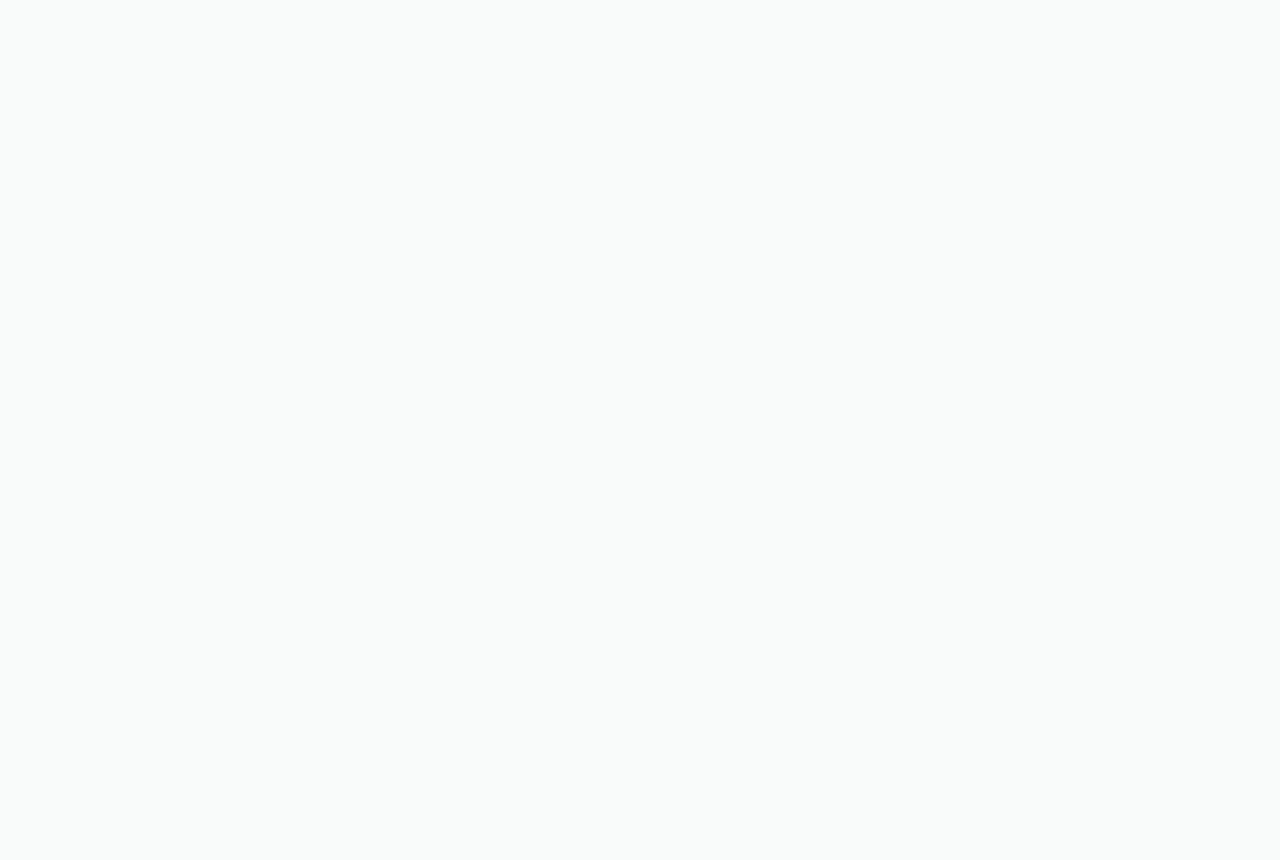
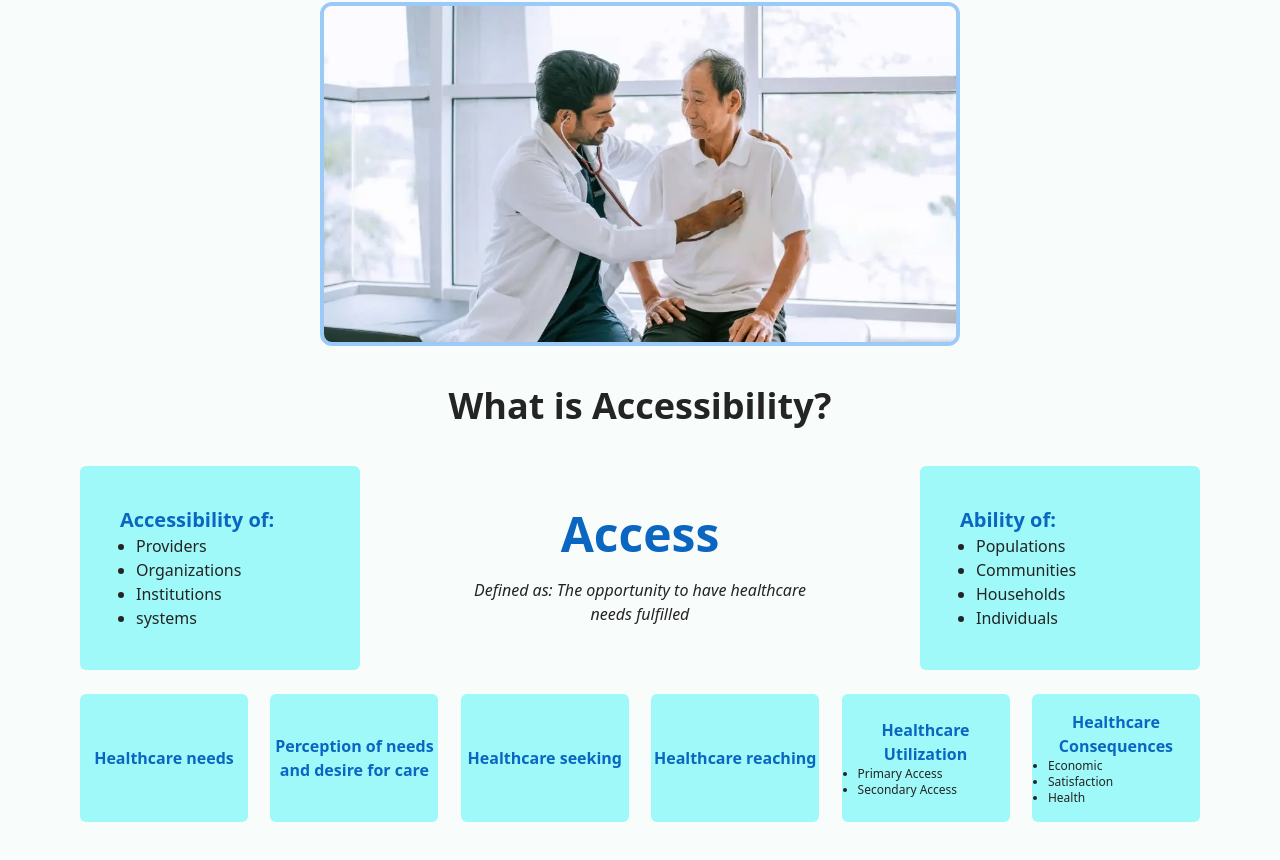
Before and after one commit to DoughnutsNCookies/WebApp-Hist-LandingPage, a Next.js app in the folder hist/: page / in a window 1280 px wide. Shown: the part 1778-2638 px from the top of the page. Before the commit the page ends 1600 px from the top, so only its background shows below. Built offline with nearby package versions, Linux system fonts and the light colour scheme; a web font is replaced by a local one.

Commit message:
Reshaping section done

```diff
--- a/hist/src/pages/components/NavBar.tsx
+++ b/hist/src/pages/components/NavBar.tsx
@@ -25,7 +25,7 @@ const NavBar = () => {
 
   return (
     <nav
-      className={`z-20 fixed top-0 w-full ${
+      className={`z-20 fixed top-0 w-full bg-backgroundColor ${
         firstLoad ? "animate-fade-down" : "transition-all"
       }`}
       style={navbarStyle}
@@ -68,14 +68,12 @@ const NavBar = () => {
           <li>
             <button
               className="hover:text-accentColor transition-all scale-100 hover:scale-105 font-bold underline"
-              // onClick={(e) => {
-              //   setTimeout(() => {
-              //     setNavVisible(false);
-              //   }, 1000);
-              //   document
-              //     .getElementById("Be Our Providers")
-              //     ?.scrollIntoView({ behavior: "smooth" });
-              // }}
+              onClick={(e) => {
+                document
+                  .getElementById("reshaping")
+                  ?.scrollIntoView({ behavior: "smooth" });
+                setNavVisible(false);
+              }}
             >
               Be Our Providers
             </button>
--- a/hist/src/pages/index.tsx
+++ b/hist/src/pages/index.tsx
@@ -2,6 +2,7 @@ import NavBar from "./components/NavBar";
 import AboutSection from "./sections/AboutSection";
 import HomeSection from "./sections/HomeSection";
 import Head from "next/head";
+import ReshapingSection from "./sections/ReshapingSection";
 
 export default function Home() {
   return (
@@ -29,6 +30,7 @@ export default function Home() {
       <NavBar/>
       <HomeSection/>
       <AboutSection/>
+      <ReshapingSection/>
     </main>
   )
 }
--- a/hist/src/pages/sections/AboutSection.tsx
+++ b/hist/src/pages/sections/AboutSection.tsx
@@ -3,7 +3,7 @@ import Image from 'next/image'
 const AboutSection = () => {
     return (
         <section id="about">
-            <div className="h-screen flex flex-col items-center text-center justify-center">
+            <div className="h-screen flex flex-col items-center text-center justify-center gap-y-10">
                 <div className="pb-10 flex flex-col gap-y-4">
                     <p className="text-lg">
                         We focus on <strong className="text-4xl">ACCESSIBILITY</strong>
--- /dev/null
+++ b/hist/src/pages/sections/ReshapingSection.tsx
@@ -0,0 +1,83 @@
+import Image from 'next/image'
+
+const ReshapingSection = () => {
+    return (
+        <section id="reshaping">
+            <div>
+                <h1 className="text-6xl font-bold text-center pt-20 tracking-tighter">
+                    Reshaping Healthcare Accessibility
+                </h1>
+                <div className="flex flex-col justify-center items-center">
+                    <Image
+                        src="/image-3.webp"
+                        alt="Image Reshaping Healthcare Accessibility"
+                        width={250}
+                        height={250}
+                        className="w-[50%] mt-10 border-4 border-primaryColor rounded-xl"
+                        priority
+                    />
+                </div>
+            </div>
+            <div className="h-screen px-20">
+                <h1 className="text-4xl font-bold text-center pt-10">
+                    What is Accessibility?
+                </h1>
+                <div className="flex flex-row justify-between pt-10">
+                    <div className="bg-secondaryColor p-10 rounded-md w-[25%]">
+                        <h2 className="text-xl font-bold text-accentColor">Accessibility of:</h2>
+                        <ul className="list-disc pl-4 items-center">
+                            <li>Providers</li>
+                            <li>Organizations</li>
+                            <li>Institutions</li>
+                            <li>systems</li>
+                        </ul>
+                    </div>
+                    <div className="w-[30%] flex flex-col justify-center items-center gap-5">
+                        <h1 className="text-5xl font-bold text-center text-accentColor">Access</h1>
+                        <p className="text-center text-md italic">Defined as: The opportunity to have healthcare needs fulfilled</p>
+                    </div>
+                    <div className="bg-secondaryColor p-10 rounded-md w-[25%]">
+                        <h2 className="text-xl font-bold text-accentColor">Ability of:</h2>
+                        <ul className="list-disc pl-4 items-center">
+                            <li>Populations</li>
+                            <li>Communities</li>
+                            <li>Households</li>
+                            <li>Individuals</li>
+                        </ul>
+                    </div>
+                </div>
+                <div className="w-full">
+                    <ul className="flex flex-row mt-6 h-32 justify-between gap-x-4">
+                        <li className="w-[15%] bg-secondaryColor rounded-md grid justify-center items-center text-center text-accentColor font-bold">Healthcare needs</li>
+                        <li className="w-[15%] bg-secondaryColor rounded-md grid justify-center items-center text-center text-accentColor font-bold">
+                            Perception of needs and desire for care
+                        </li>
+                        <li className="w-[15%] bg-secondaryColor rounded-md grid justify-center items-center text-center text-accentColor font-bold">Healthcare seeking</li>
+                        <li className="w-[15%] bg-secondaryColor rounded-md grid justify-center items-center text-center text-accentColor font-bold">Healthcare reaching</li>
+                        <li className="w-[15%] bg-secondaryColor rounded-md grid justify-center items-center text-center text-accentColor font-bold">
+                            <div>
+                                <h1>Healthcare Utilization</h1>
+                                <ul className="list-disc text-start pl-4 text-textColor font-normal">
+                                    <li className="text-xs">Primary Access</li>
+                                    <li className="text-xs">Secondary Access</li>
+                                </ul>
+                            </div>
+                        </li>
+                        <li className="w-[15%] bg-secondaryColor rounded-md grid justify-center items-center text-center text-accentColor font-bold">
+                            <div>
+                                <h1>Healthcare Consequences</h1>
+                                <ul className="list-disc text-start pl-4 text-textColor font-normal">
+                                    <li className="text-xs">Economic</li>
+                                    <li className="text-xs">Satisfaction</li>
+                                    <li className="text-xs">Health</li>
+                                </ul>
+                            </div>
+                        </li>
+                    </ul>
+                </div>
+            </div>
+        </section>
+    )
+}
+
+export default ReshapingSection
```
Also changed, not shown: hist/public/image-3.webp (added), hist/public/image-4.webp (added).
